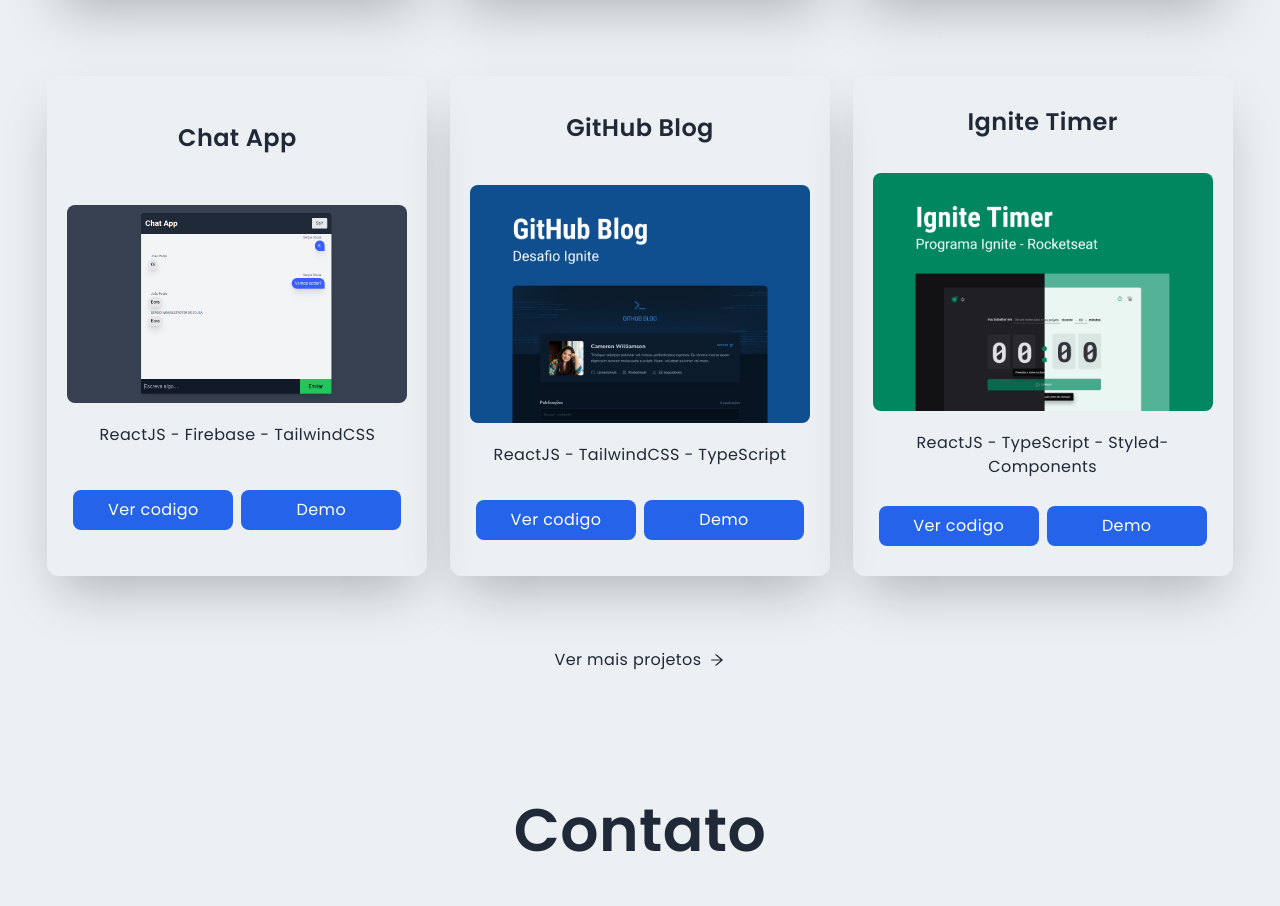
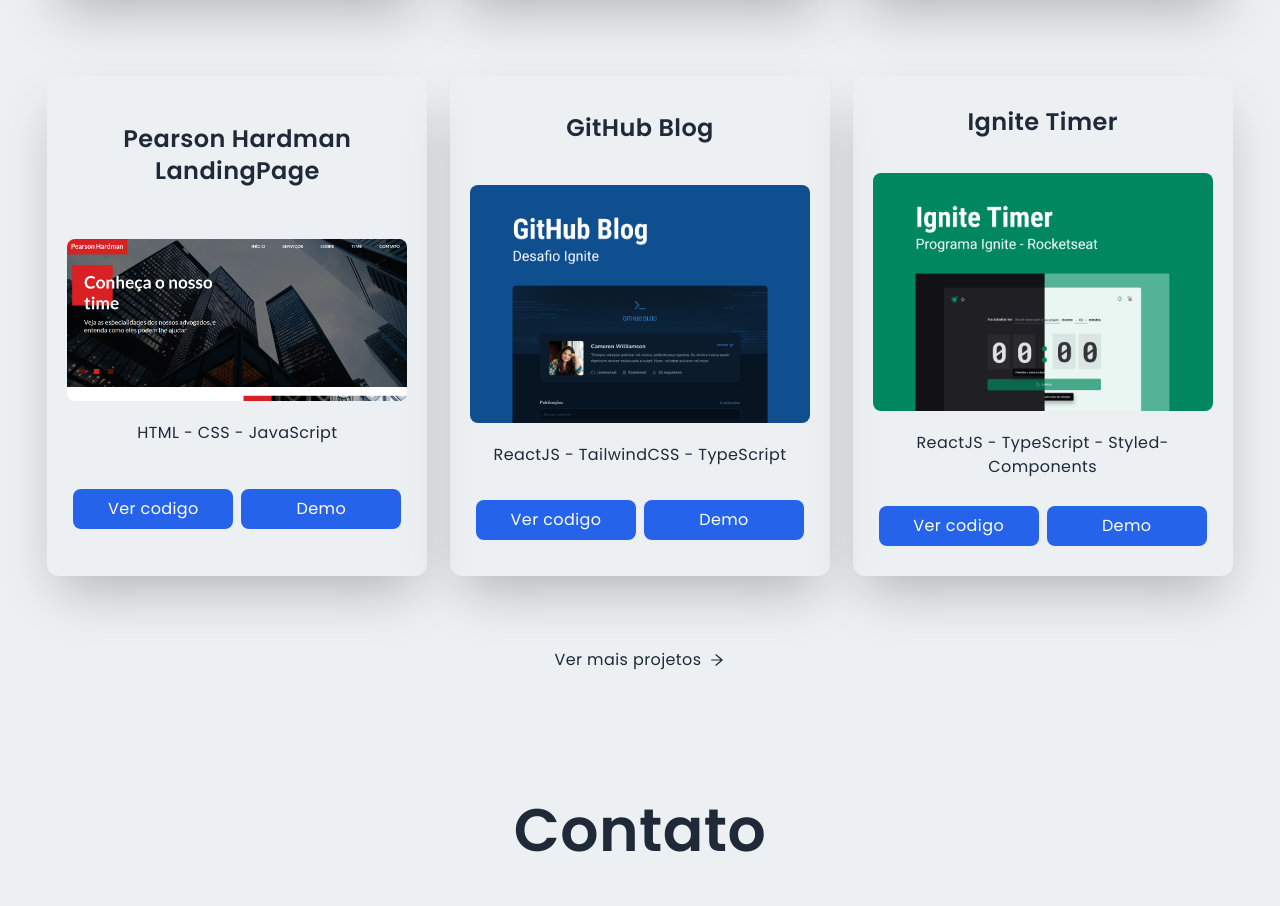
Before and after one commit to sergiowinkelstroter/portfolio-antigo, a Next.js app: page / in a window 1280 px wide. Shown: the part 3220-4126 px from the top of the page. Built offline with nearby package versions, Linux system fonts and the light colour scheme.

Commit message:
removed project page

```diff
--- a/src/components/SectionProjects.tsx
+++ b/src/components/SectionProjects.tsx
@@ -1,6 +1,6 @@
 import { ProjectItem } from "./ProjectItem";
 import GaleriaImage from "/public/assets/galeria.png";
-import ChatAppImage from "/public/assets/chatApp.png";
+import PearsonHardmanImage from "/public/assets/pearsonHardam.png";
 import CoffeeDeliveryImage from "/public/assets/CapaCoffeeDelivery.png";
 import GitHubBlogImage from "/public/assets/GitHubCapa.png";
 import TaskListImage from "/public/assets/tasklistcapa.png";
@@ -36,12 +36,11 @@
   },
   {
     id: uuid(),
-    title: "Chat App",
-    image: ChatAppImage,
-    technologies: ["ReactJS", "Firebase", "TailwindCSS"],
-    repo: "https://github.com/sergiowinkelstroter/chat-app",
-
-    demo: "https://chat-app-winkelstrotersergio.vercel.app/",
+    title: "Pearson Hardman LandingPage",
+    image: PearsonHardmanImage,
+    technologies: ["HTML", "CSS", "JavaScript"],
+    repo: "https://github.com/sergiowinkelstroter/FrontWeek-PearsonHardman",
+    demo: "https://pearson-hardman-winkelstrotersergio.vercel.app/",
   },
   {
     id: uuid(),
@@ -83,7 +82,9 @@
           ))}
         </div>
         <div className="flex items-center gap-2 m-auto hover:text-blue-600 transition-colors">
-          <Link href={"/projetos"}>Ver mais projetos</Link>
+          <Link href={"https://github.com/sergiowinkelstroter"} target="_blank">
+            Ver mais projetos
+          </Link>
           <AiOutlineArrowRight />
         </div>
       </div>
--- a/src/pages/projetos.tsx
+++ /dev/null
@@ -1,21 +0,0 @@
-import { Projects } from "../components/Projects";
-import Head from "next/head";
-
-export default function Projetos() {
-  return (
-    <>
-      <Head>
-        <title>Sergio W. || Projetos</title>
-        <link rel="shortcut icon" href="/logo.png" type="image/x-icon" />
-        <link rel="preconnect" href="https://fonts.googleapis.com" />
-        <link rel="preconnect" href="https://fonts.gstatic.com" />
-        <link
-          href="https://fonts.googleapis.com/css2?family=Poppins:wght@400;500;600&display=swap"
-          rel="stylesheet"
-        />
-      </Head>
-
-      <Projects />
-    </>
-  );
-}
```
Also changed, not shown: src/data/ProjectsData.ts (+0 -8 lines), 1 other file (tests, documents, lock files or other folders).
